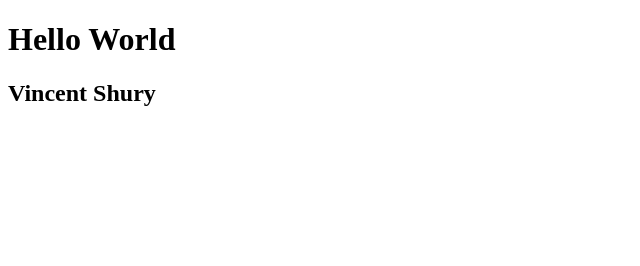
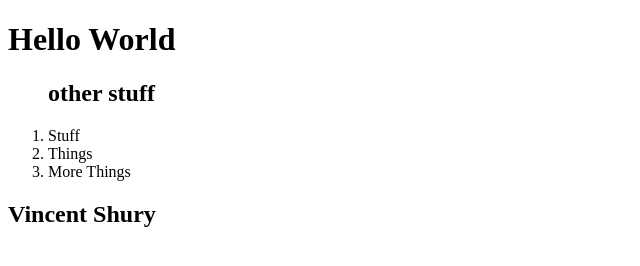
Before and after one commit to Thaewyn/symmetrical-octo-barnacle, a plain HTML site: page test.html in a window 1280 px wide. Shown: the whole page, without its empty margins (0-640 px from the left). Drawn offline with Linux system fonts and the light colour scheme.

Commit message:
Changes quickly

```diff
--- a/test.html
+++ b/test.html
@@ -11,6 +11,11 @@
     <h1>
       Hello World
     </h1>
+    <ol><h2>other stuff</h2>
+      <li>Stuff</li>
+      <li>Things</li>
+      <li>More Things</li>
+    </ol>
   </main>
   <footer>
     <h2>Vincent Shury</h2>
```
